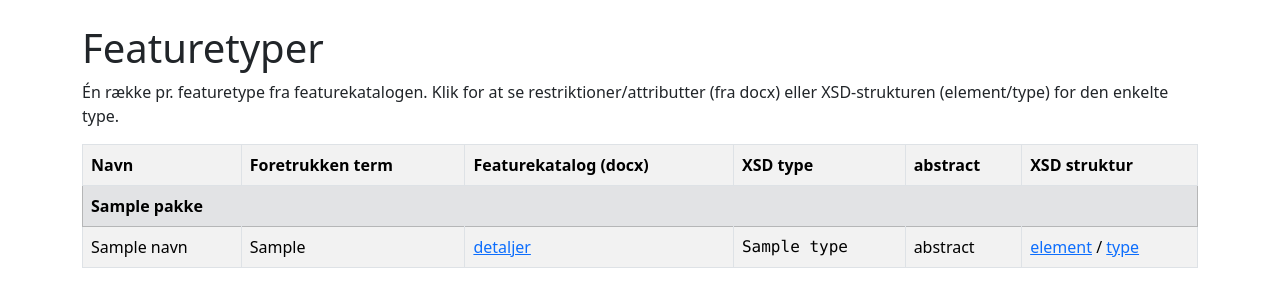
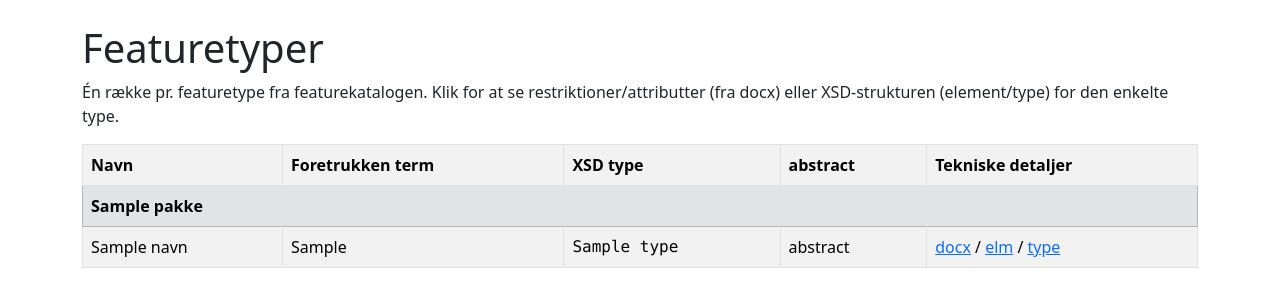
Before and after one commit to lerinfo/featurekatalog, a Flask app: template templates/featuretype_list.html in a window 1280 px wide. Shown: the part 56-363 px from the top of the page. Run offline with Flask 3, Linux system fonts and the light colour scheme; the template is opened without the code that fills it: most values are stand-ins (such as "Sample title", 1, 10 or a date in 2020).

Commit message:
featuretype_list.html, table redesigned

```diff
--- a/templates/featuretype_list.html
+++ b/templates/featuretype_list.html
@@ -6,21 +6,26 @@
 eller XSD-strukturen (element/type) for den enkelte type.</p>
 <div class="table-responsive">
 <table class="table table-striped table-bordered align-top">
-  <tr><th>Navn</th><th>Foretrukken term</th><th>Featurekatalog (docx)</th><th>XSD type</th><th>abstract</th><th>XSD struktur</th></tr>
+  <tr><th>Navn</th><th>Foretrukken term</th><th>XSD type</th><th>abstract</th><th>Tekniske detaljer</th></tr>
   {% for pakke, typer in grupper %}
-  <tr class="table-secondary"><td colspan="6"><strong>{{ pakke }}</strong></td></tr>
+  <tr class="table-secondary"><td colspan="5"><strong>{{ pakke }}</strong></td></tr>
   {% for ft in typer %}
   <tr>
     <td>{{ ft.navn }}</td>
     <td>{{ ft['Foretrukken term'] }}</td>
-    <td><a href="{{ url_for('docx_details', navn=ft.navn) }}">detaljer</a></td>
     {% if ft.xsd_elm %}
     <td class="font-monospace">{{ ft.xsd_elm.type.prefixed_name }}</td>
     <td>{{ 'abstract' if ft.xsd_elm.type.abstract else '' }}</td>
-    <td><a href="{{ url_for('xsdelement_details', slug=ft.xsd_elm.prefixed_name | anchor) }}">element</a> / <a href="{{ url_for('xsdtype_details', slug=ft.xsd_elm.type.prefixed_name | anchor) }}">type</a></td>
     {% else %}
-    <td colspan="3" class="text-muted">intet XSD-element</td>
+    <td colspan="2" class="text-muted">intet XSD-element</td>
     {% endif %}
+    <td class="text-nowrap">
+      <a href="{{ url_for('docx_details', navn=ft.navn) }}" title="Detaljer omkr feature type '{{ ft.navn }}', extracted fra featurekatalogets docx">docx</a>
+      {% if ft.xsd_elm %}
+      / <a href="{{ url_for('xsdelement_details', slug=ft.xsd_elm.prefixed_name | anchor) }}" title="Detaljer omkr XSD elementet '{{ ft.xsd_elm.local_name }}', extracted fra XSD filer">elm</a>
+      / <a href="{{ url_for('xsdtype_details', slug=ft.xsd_elm.type.prefixed_name | anchor) }}" title="Detaljer omkr XSD typen '{{ ft.xsd_elm.type.local_name }}', extracted fra XSD filer">type</a>
+      {% endif %}
+    </td>
   </tr>
   {% endfor %}
   {% endfor %}
```
